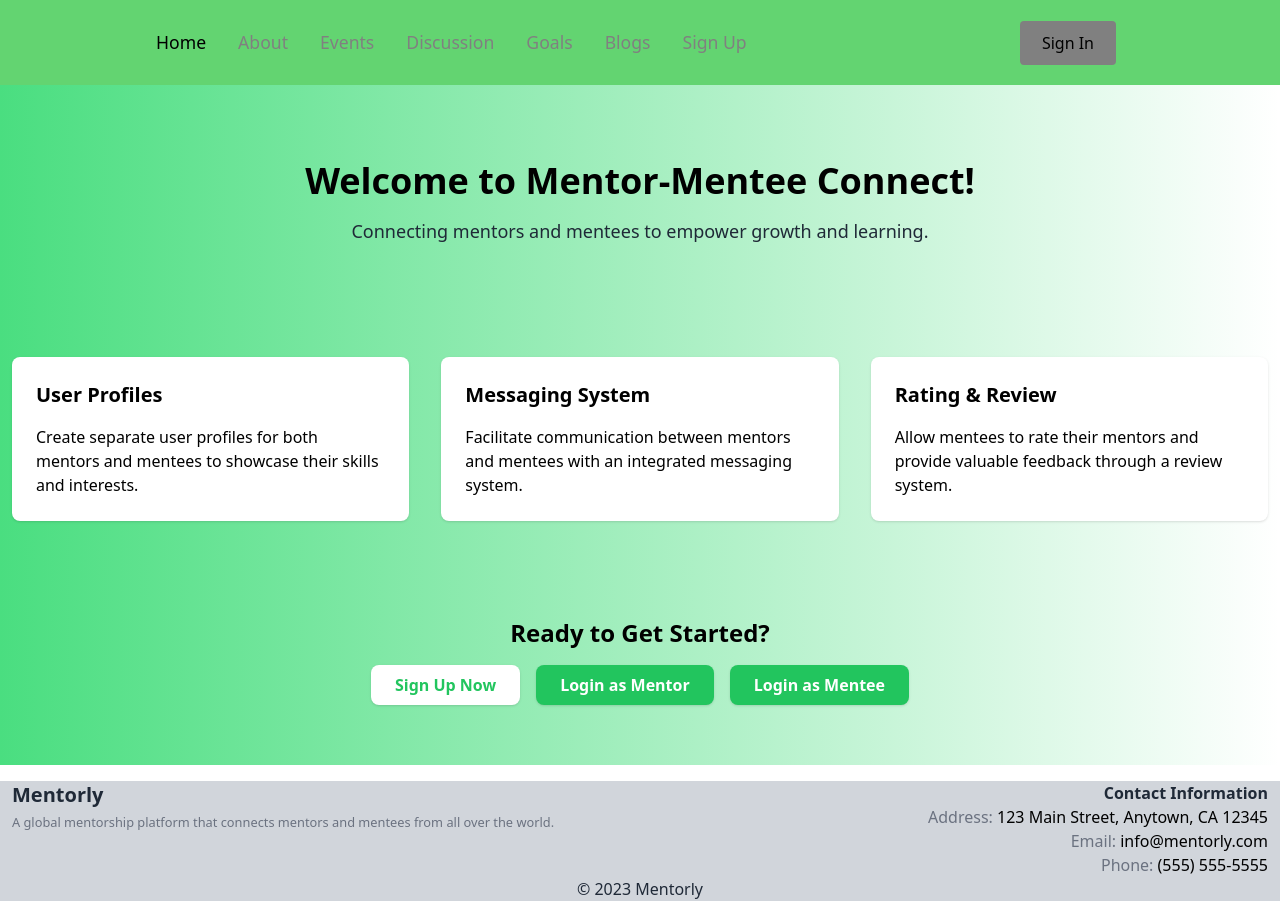
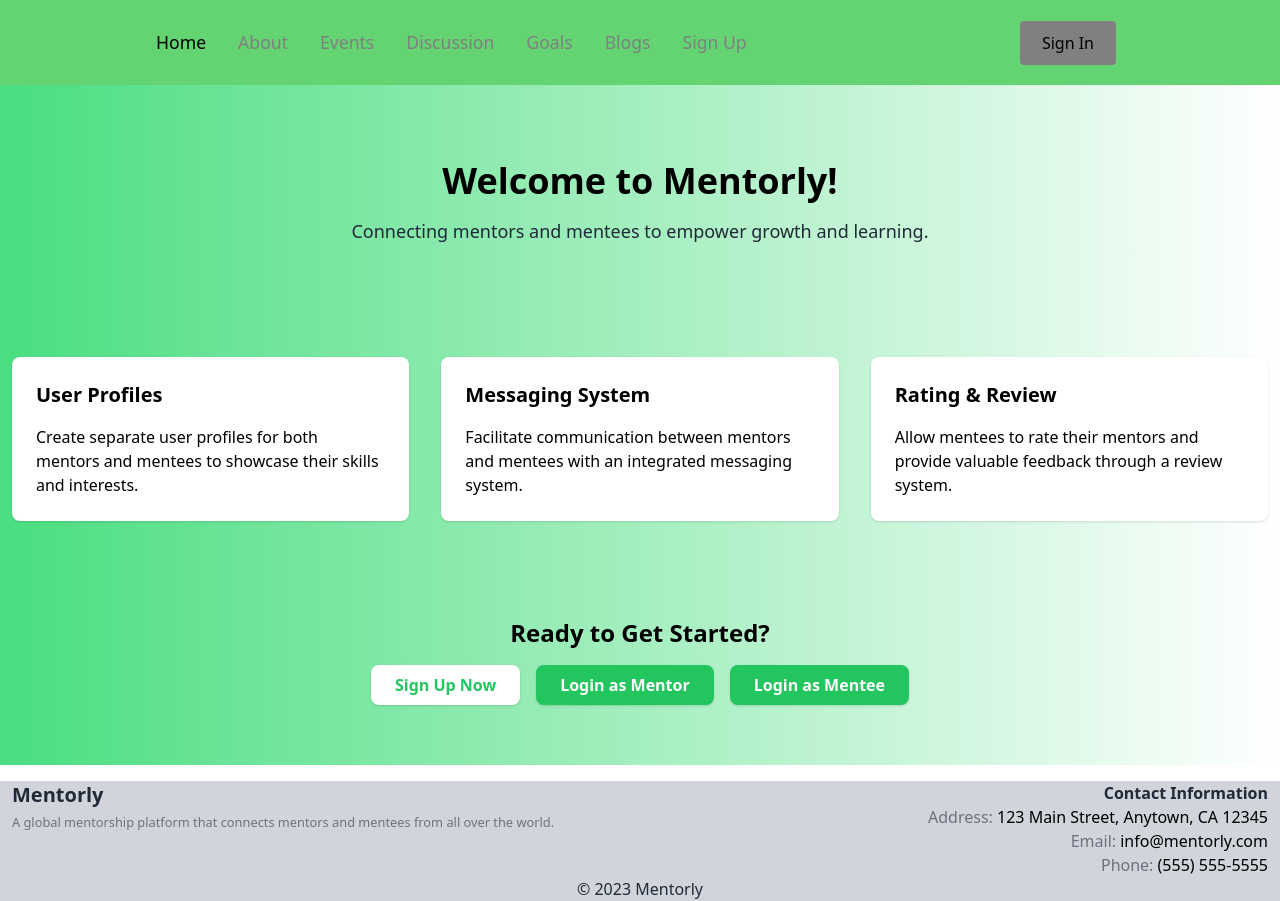
Before and after one commit to AnupK1234/Mentorly, a React (Create React App) app: page / in a window 1280 px wide. Built offline with nearby package versions, Linux system fonts and the light colour scheme.

Commit message:
name updated

```diff
--- a/src/components/home.js
+++ b/src/components/home.js
@@ -6,7 +6,7 @@ const Home = () => {
     <div className="bg-gradient-to-r from-green-400 to-lightGreen-500 p-3">
       <section className="py-16">
         <div className="container mx-auto text-center">
-          <h1 className="text-4xl font-bold text-black">Welcome to Mentor-Mentee Connect!</h1>
+          <h1 className="text-4xl font-bold text-black">Welcome to Mentorly!</h1>
           <p className="text-lg text-gray-800 mt-4">Connecting mentors and mentees to empower growth and learning.</p>
         </div>
       </section>
```
